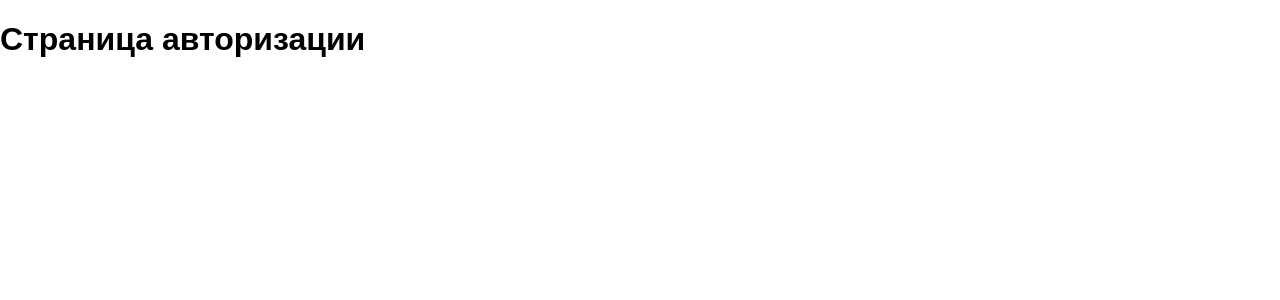
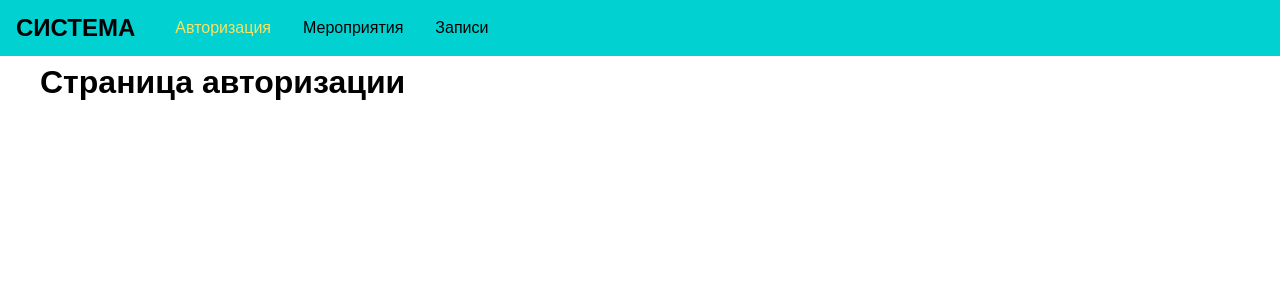
Before and after one commit to artemdol25/rksp-coursework-dolgopolov, a React (Create React App) app in the folder frontend/: page /auth in a window 1280 px wide. Shown: the top 300 px of the page. Built offline with nearby package versions, Linux system fonts and the light colour scheme.

Commit message:
добавление панели навигации

```diff
--- a/frontend/src/App.css
+++ b/frontend/src/App.css
@@ -0,0 +1,3 @@
+.main-content {
+  margin: 4rem 2.5rem;
+}
--- a/frontend/src/App.js
+++ b/frontend/src/App.js
@@ -4,6 +4,7 @@
 import AuthPage from './pages/Auth';
 import BookingsPage from './pages/Bookings';
 import EventsPage from './pages/Events';
+import MainNavigation from './components/Navigation/MainNavigation';
 
 import './App.css';
 
@@ -11,12 +12,17 @@
   render() {
     return (
       <BrowserRouter>
+        <React.Fragment>
+          <MainNavigation />
+          <main className="main-content">
             <Switch>
               <Redirect from="/" to="/auth" exact />
               <Route path="/auth" component={AuthPage} />
               <Route path="/events" component={EventsPage} />
               <Route path="/bookings" component={BookingsPage} />
             </Switch>
+          </main>
+        </React.Fragment>
       </BrowserRouter>
     );
   }
--- /dev/null
+++ b/frontend/src/components/Navigation/MainNavigation.css
@@ -0,0 +1,42 @@
+.main-navigation {
+    position: fixed;
+    left: 0;
+    top: 0;
+    width: 100%;
+    height: 3.5rem;
+    background: #01d1d1;
+    padding: 0 1rem;
+    display: flex;
+    align-items: center;
+  }
+
+  .main-navigation__logo h1 {
+    margin: 0;
+    font-size: 1.5rem;
+  }
+
+  .main-navigation__items {
+    margin-left: 1.5rem;
+  }
+
+  .main-navigation__items ul {
+    display: flex;
+    list-style: none;
+    padding: 0;
+    margin: 0;
+  }
+
+  .main-navigation__items li {
+    margin: 0 1rem;
+  }
+
+  .main-navigation__items a {
+    text-decoration: none;
+    color: #000;
+  }
+
+  .main-navigation__items a:hover,
+  .main-navigation__items a:active,
+  .main-navigation__items a.active {
+      color: #f8e264;
+  }
--- /dev/null
+++ b/frontend/src/components/Navigation/MainNavigation.js
@@ -0,0 +1,27 @@
+import React from 'react';
+import { NavLink } from 'react-router-dom';
+
+import './MainNavigation.css';
+
+const mainNavigation = props => (
+  <header className="main-navigation">
+    <div className="main-navigation__logo">
+      <h1>СИСТЕМА</h1>
+    </div>
+    <nav className="main-navigation__items">
+      <ul>
+        <li>
+          <NavLink to="/auth">Авторизация</NavLink>
+        </li>
+        <li>
+          <NavLink to="/events">Мероприятия</NavLink>
+        </li>
+        <li>
+          <NavLink to="/bookings">Записи</NavLink>
+        </li>
+      </ul>
+    </nav>
+  </header>
+);
+
+export default mainNavigation;
```
Also changed, not shown: 1 other file (tests, documents, lock files or other folders). Lines whose indentation alone changed are shown as unchanged.
